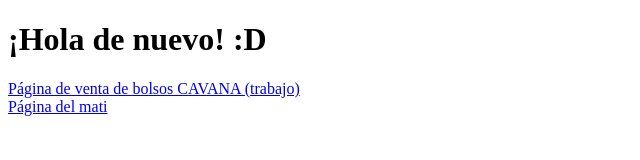
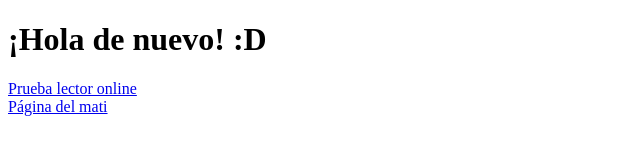
Before and after one commit to tadeoolivera/tadeoolivera.github.io, a plain HTML site: page private/index.html in a window 1280 px wide. Shown: the whole page, without its empty margins (0-640 px from the left). Drawn offline with Linux system fonts and the light colour scheme; sample sign-in values are in the browser's storage.

Commit message:
Update index.html

```diff
--- a/private/index.html
+++ b/private/index.html
@@ -8,10 +8,11 @@
 <body>
 
   <h1>¡Hola de nuevo! :D</h1>
-  <a href="./tests/Cavana/index.html">Página de venta de bolsos CAVANA (trabajo)</a>
+  <a href="./tests/Lector/index.html">Prueba lector online</a>
   <br>
   <a href="https://palermo557.github.io">Página del mati</a>
 
   <script type="module" src="/private/main/src/controllers/accessController.js"></script>
 </body>
+
 </html>
```
